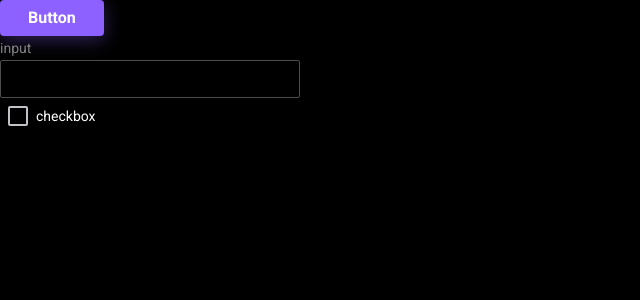
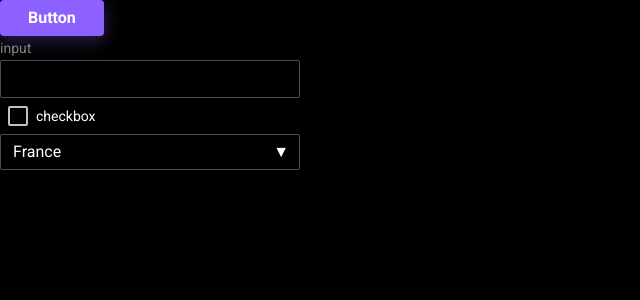
Before and after one commit to grigorydobrenko/flashcards, a React (Vite) app: page / in a window 1280 px wide. Shown: the top 300 px of the page, without its empty margins (0-640 px from the left). Built offline with nearby package versions, Linux system fonts and the light colour scheme; a web font is replaced by a local one.

Commit message:
feat: add select

```diff
--- a/package.json
+++ b/package.json
@@ -16,6 +16,7 @@
     "@fontsource/roboto": "^5.0.3",
     "@hookform/resolvers": "^3.1.1",
     "@radix-ui/react-checkbox": "^1.0.4",
+    "@radix-ui/react-select": "^1.2.2",
     "clsx": "^1.2.1",
     "react": "^18.2.0",
     "react-dom": "^18.2.0",
--- a/src/App.tsx
+++ b/src/App.tsx
@@ -1,6 +1,7 @@
 import { Button } from './components/ui/button'
 import { Checkbox } from './components/ui/checkbox'
 import { Input } from './components/ui/input'
+import { Listbox } from './components/ui/select/select.tsx'
 
 export function App() {
   return (
@@ -8,6 +9,7 @@ export function App() {
       <Button>Button</Button>
       <Input label={'input'} />
       <Checkbox label={'checkbox'} />
+      <Listbox />
     </div>
   )
 }
--- /dev/null
+++ b/src/components/ui/select/select.module.scss
@@ -0,0 +1,28 @@
+
+.root {
+  min-width: 220px;
+
+}
+
+.SelectTrigger {
+  border-radius: 2px;
+  border: 1px solid var(--dark-300, #4C4C4C);
+  background-color: transparent;
+  display: inline-flex;
+  align-items: center;
+  justify-content: space-between;
+  width: 100%;
+  padding: 6px 10px 6px 12px;
+  font-size: 16px;
+  font-weight: 400;
+  line-height: 24px;
+  height: 36px;
+  gap: 5px;
+}
+
+.SelectContent {
+  overflow: hidden;
+  //background-color: white;
+  border-radius: 6px;
+  box-shadow: 0px 10px 38px -10px rgba(22, 23, 24, 0.35), 0px 10px 20px -15px rgba(22, 23, 24, 0.2);
+}
--- /dev/null
+++ b/src/components/ui/select/select.tsx
@@ -0,0 +1,43 @@
+import * as Select from '@radix-ui/react-select'
+import { clsx } from 'clsx'
+
+import s from './select.module.scss'
+
+interface SelectProps {
+  className?: string
+}
+
+export const Listbox = ({ className }: SelectProps) => {
+  const classNames = {
+    root: clsx(className, s.root),
+  }
+
+  return (
+    <div className={classNames.root}>
+      <Select.Root defaultValue={'france'}>
+        <Select.Trigger className={s.SelectTrigger}>
+          <Select.Value />
+          <Select.Icon />
+        </Select.Trigger>
+
+        <Select.Portal>
+          <Select.Content position="popper" sideOffset={1}>
+            <Select.ScrollUpButton />
+            <Select.Viewport>
+              <Select.Item value="france">
+                <Select.ItemText>France</Select.ItemText>
+                <Select.ItemIndicator>…</Select.ItemIndicator>
+              </Select.Item>
+              <Select.Item value="united-kingdom">
+                <Select.ItemText>United Kingdom</Select.ItemText>
+                <Select.ItemIndicator>…</Select.ItemIndicator>
+              </Select.Item>
+            </Select.Viewport>
+            <Select.ScrollDownButton />
+            <Select.Arrow />
+          </Select.Content>
+        </Select.Portal>
+      </Select.Root>
+    </div>
+  )
+}
```
Also changed, not shown: src/components/ui/select/index.ts (added), 2 other files (tests, documents, lock files or other folders).
